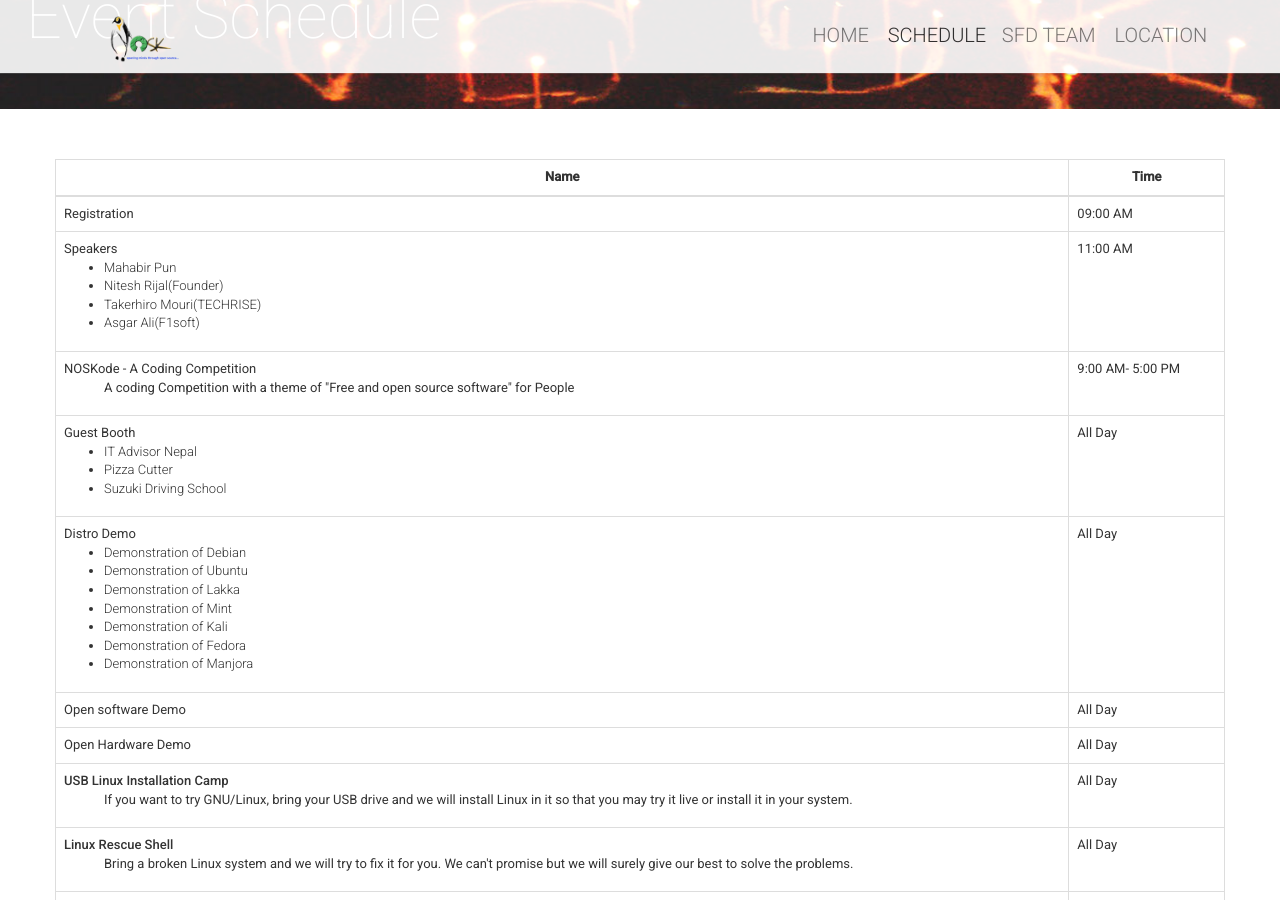
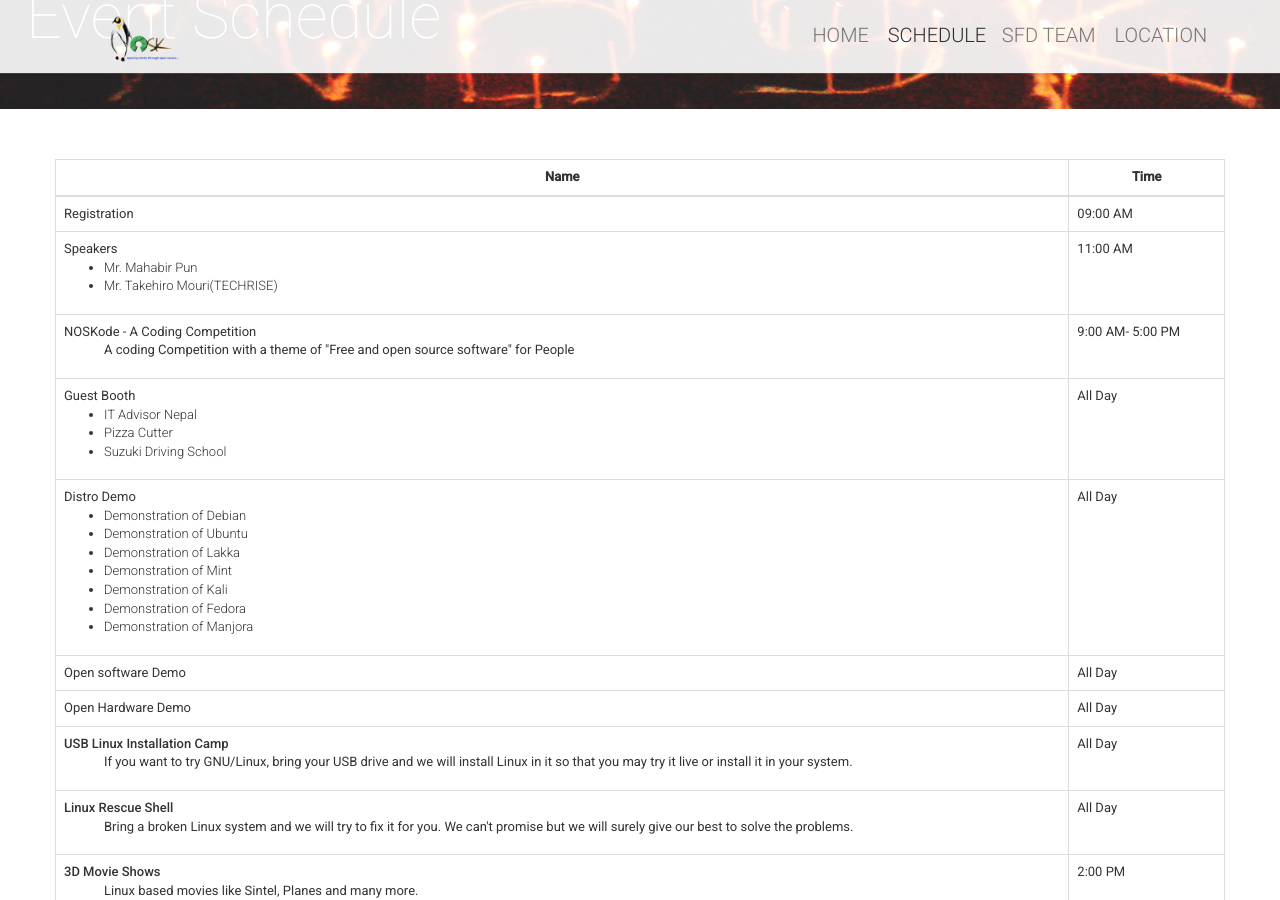
Before and after one commit to openosk/openosk.github.io, a Jekyll site: the page built from schedule.html, in a window 1280 px wide and 900 px high, scrolled down 491 px. Built offline with Jekyll 4.4.1, drawn with Linux system fonts in a browser that asks for light colours; nearby versions of some CDN libraries; comment, search, counter and statistics services are not loaded.

Commit message:
updated2016

```diff
--- a/_includes/schedule-table.html
+++ b/_includes/schedule-table.html
@@ -20,10 +20,10 @@
                             <tr>
                             	<td>Speakers
 	                            	<ul>
-	                            		<li>Mahabir Pun</li>
-		                            	<li>Nitesh Rijal(Founder)</li>
-		                            	<li>Takerhiro Mouri(TECHRISE)</li>
-		                            	<li>Asgar Ali(F1soft)</li>
+	                            		<li>Mr. Mahabir Pun</li>
+
+		                            	<li>Mr. Takehiro Mouri(TECHRISE)</li>
+
 	                            	</ul>
                             	</td>
 
```
